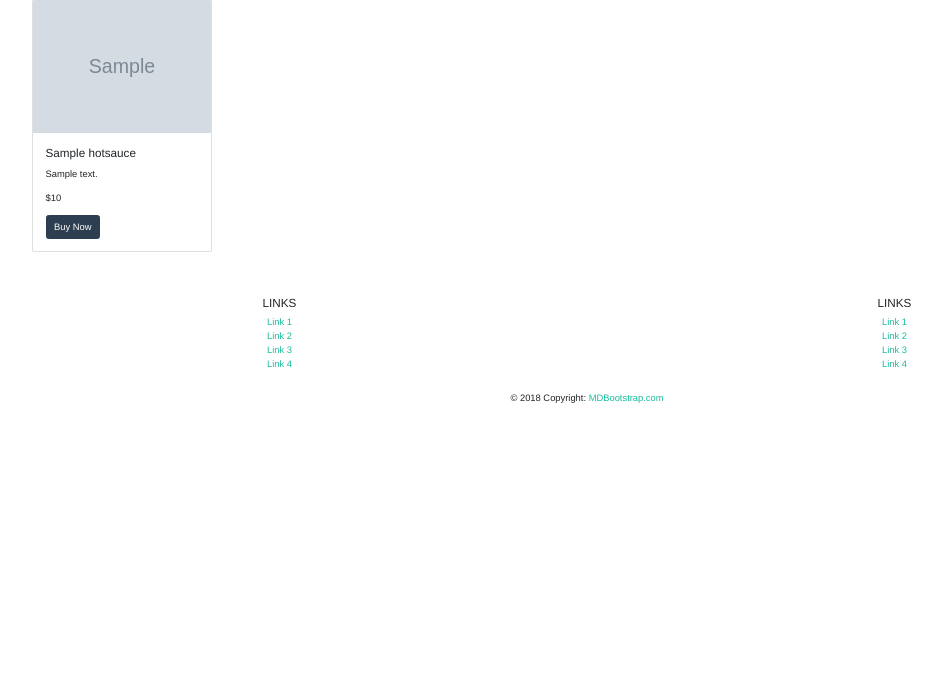
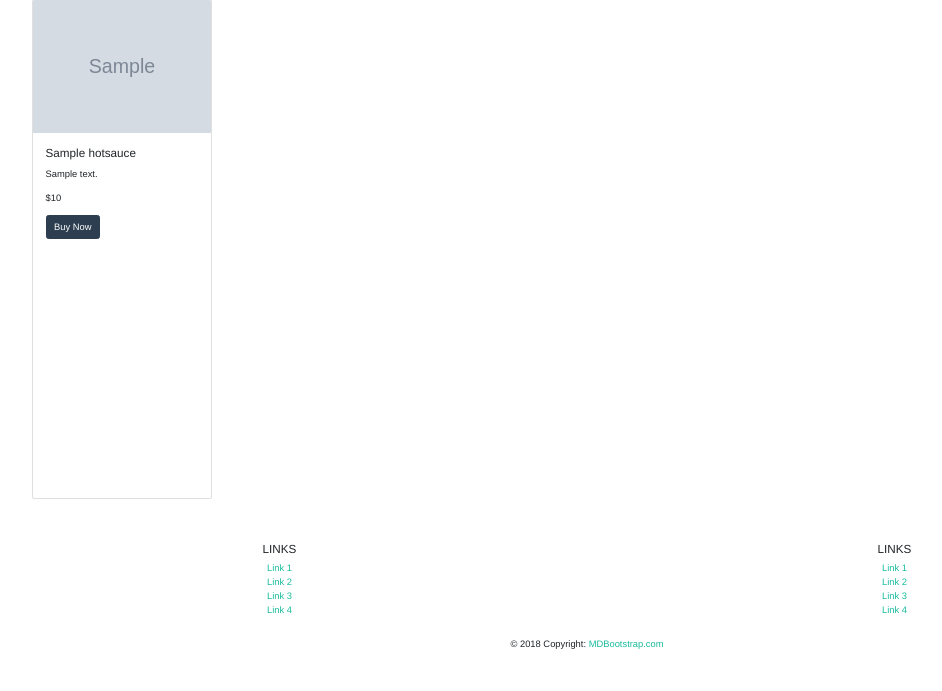
Before and after one commit to anbellouzi/hot-sauce-store, a Flask app: page / in a window 1280 px wide. Shown: the part 832-1523 px from the top of the page, without its empty margins (48-990 px from the left). Before the commit the page ends 1235 px from the top, so only its background shows below. Run offline with Flask 2, Linux system fonts and the light colour scheme; grey boxes marked "Sample" are stand-in pictures; a database or web service that is not in the repository returns one stand-in record (values such as "Sample title"); some libraries are stand-ins or nearby versions.

Commit message:
fixed card height

```diff
--- a/static/css/style.css
+++ b/static/css/style.css
@@ -51,7 +51,9 @@ blockquote {
 .action_buttons li, .comment_action_buttons li {
   margin: 5px;
 }
-
+.card {
+  height: 500px;
+}
 
 
 
--- a/templates/index.html
+++ b/templates/index.html
@@ -63,7 +63,7 @@
   {% for item in items %}
     <li>
       <div class="card" style="width: 18rem;">
-        <img class="card-img-top" src='{{ item.img }}' alt="Card image cap">
+        <img class="card-img-top" src='{{ item.img }}' alt={{item.title}}>
         <div class="card-body">
           <h5 class="card-title">{{ item.title }}</h5>
           <p class="card-text">{{ item.description }}</p>
```
